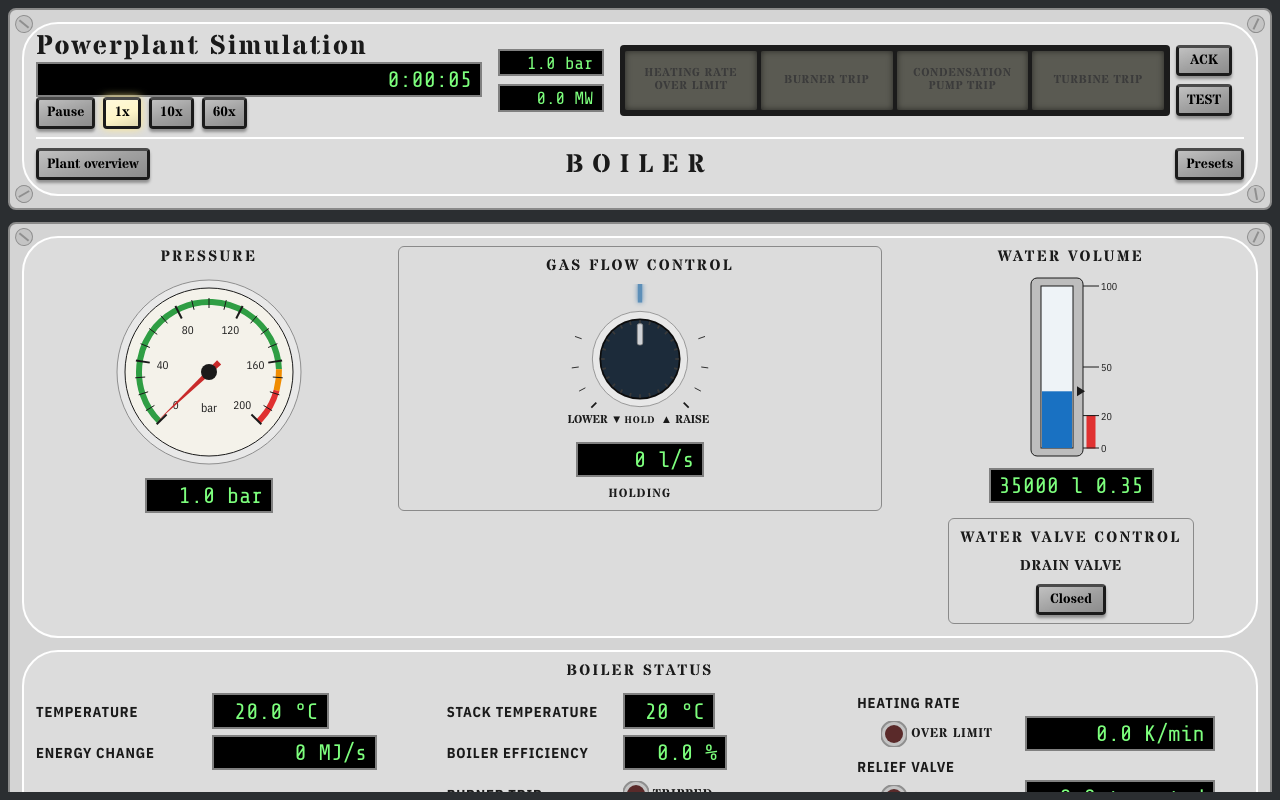
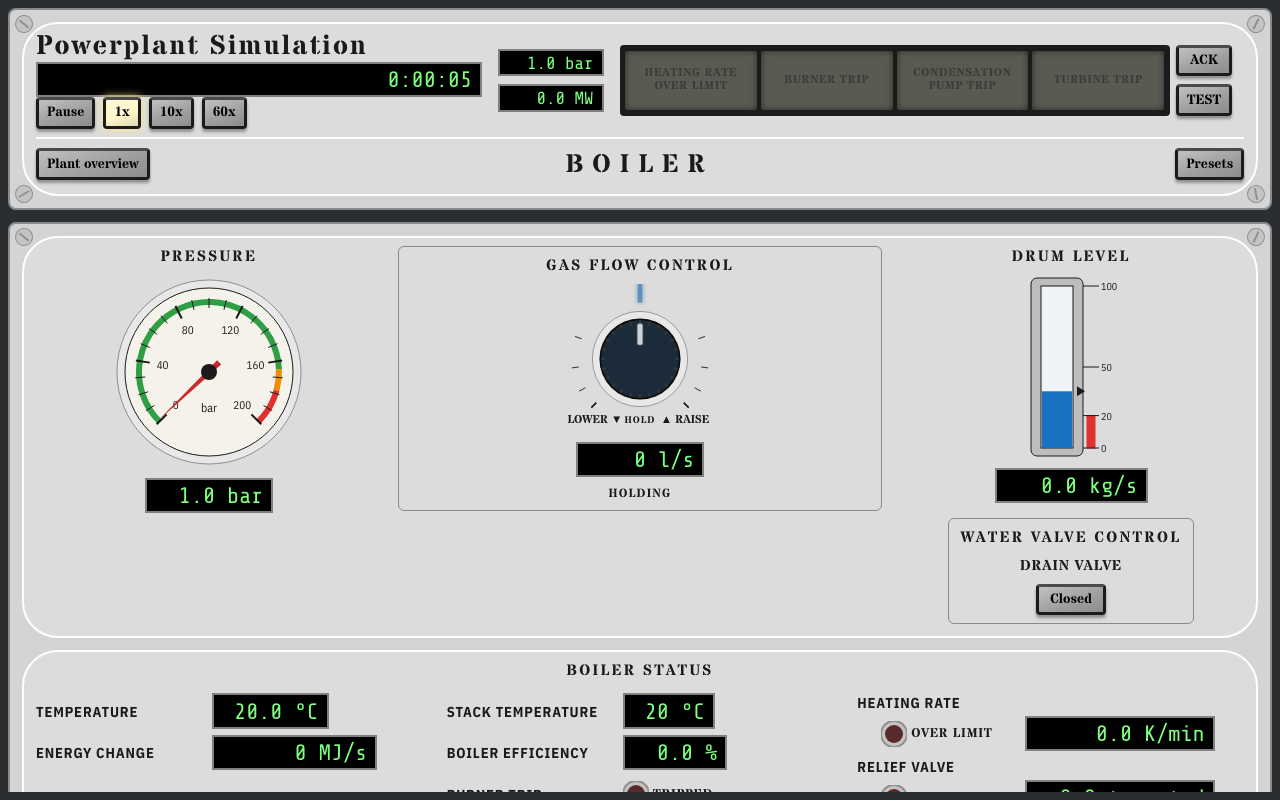
Before and after one commit to NarubyRiverlione/steamboiler, a React (Vite) app: page /boiler in a window 1280 px wide. Built offline with nearby package versions, Linux system fonts and the light colour scheme.

Commit message:
Boiler: show the drum water change in kg/s instead of litres (#106)
The litre readout is gone; a signed kg/s LCD (deltaWaterMass / DeltaTime,
smoothed with useEMA) shows whether the drum fills or drains.

Co-Authored-By: Claude Sonnet 5.5 <noreply@anthropic.com>

```diff
--- a/src/components/Boiler/Boiler.tsx
+++ b/src/components/Boiler/Boiler.tsx
@@ -42,6 +42,7 @@ function Boiler() {
         gasFlow,
         gasRateCommand,
         waterVolume,
+        deltaWaterMass,
         temperature,
         pressure,
         energyDelta,
@@ -65,6 +66,7 @@ function Boiler() {
 
   const smoothPressure: number = useEMA(pressure, 0.01)
   const smoothEnergyDelta: number = useEMA(energyDelta / 1e3, 0.01)
+  const smoothWaterChange: number = useEMA(deltaWaterMass / CstSimulation.DeltaTime, 0.01)
   const [advanced, setAdvanced] = useState<boolean>(false)
   const gasTrend: string =
     gasRateCommand > GasRateDeadZone
@@ -72,6 +74,7 @@ function Boiler() {
       : gasRateCommand < -GasRateDeadZone
         ? "▼ FALLING"
         : "HOLDING"
+  const waterChangeText = `${smoothWaterChange > 0 ? "+" : ""}${smoothWaterChange.toFixed(1)} kg/s`
   const energyText = `${smoothEnergyDelta > 0 ? "+" : ""}${smoothEnergyDelta.toFixed(0)} MJ/s`
 
   return (
@@ -222,18 +225,14 @@ function Boiler() {
 
         <div className="board-cluster">
           <div className="board-instrument">
-            <span className="board-instrument-label">Water volume</span>
+            <span className="board-instrument-label">Drum level</span>
             <LevelGauge
               label="Drum level gauge"
               value={(waterVolume / TotalVolume) * 100}
               zones={LEVEL_ZONES}
               ticks={LEVEL_TICKS}
             />
-            <Display
-              label="Water volume"
-              text={`${waterVolume.toFixed(0)} l ${(waterVolume / TotalVolume).toFixed(2)}`}
-              widest="99999 l 1.00"
-            />
+            <Display label="Drum water change" text={waterChangeText} widest="-999.9 kg/s" />
           </div>
           <div className="board-group">
             <h3 className="board-group-title">Water Valve Control</h3>
```
Also changed, not shown: 2 other files (tests, documents, lock files or other folders).
